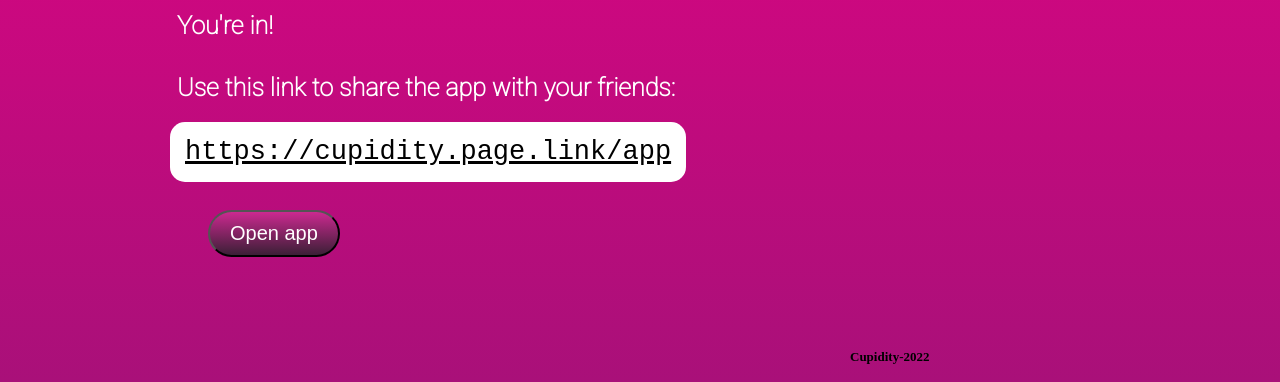
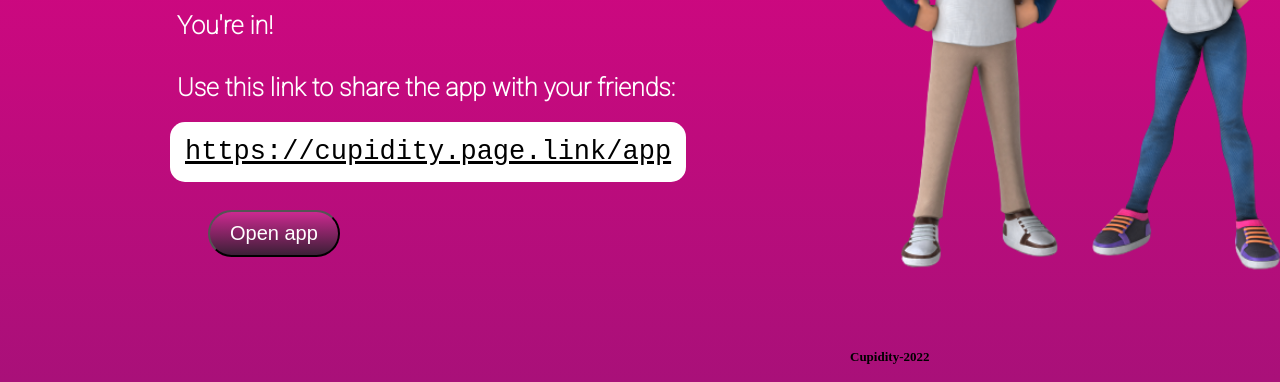
Before and after one commit to Runtime-Error3490/cupidity, a plain HTML site: page index.html in a window 1280 px wide. Shown: the part 418-800 px from the top of the page. Drawn offline with Linux system fonts and the light colour scheme.

Commit message:
Update index.html

```diff
--- a/index.html
+++ b/index.html
@@ -18,7 +18,7 @@
     <h1>Cupidity</h1>
   </div>
   <div class="cupidty">
-    <img class="pho"src="photos/12.png" alt="">
+    <img class="pho"src="12.png" alt="">
     <h2 class="f1"><span  class="sha">Tales beyond octaves</span></h2><br>
     <h2><span class="sha"><u>Campus</u> Ambassador Program</span></h2><br>
     <h2><span class="sha">Congratulation Rishab,</span></h2><br>
```
